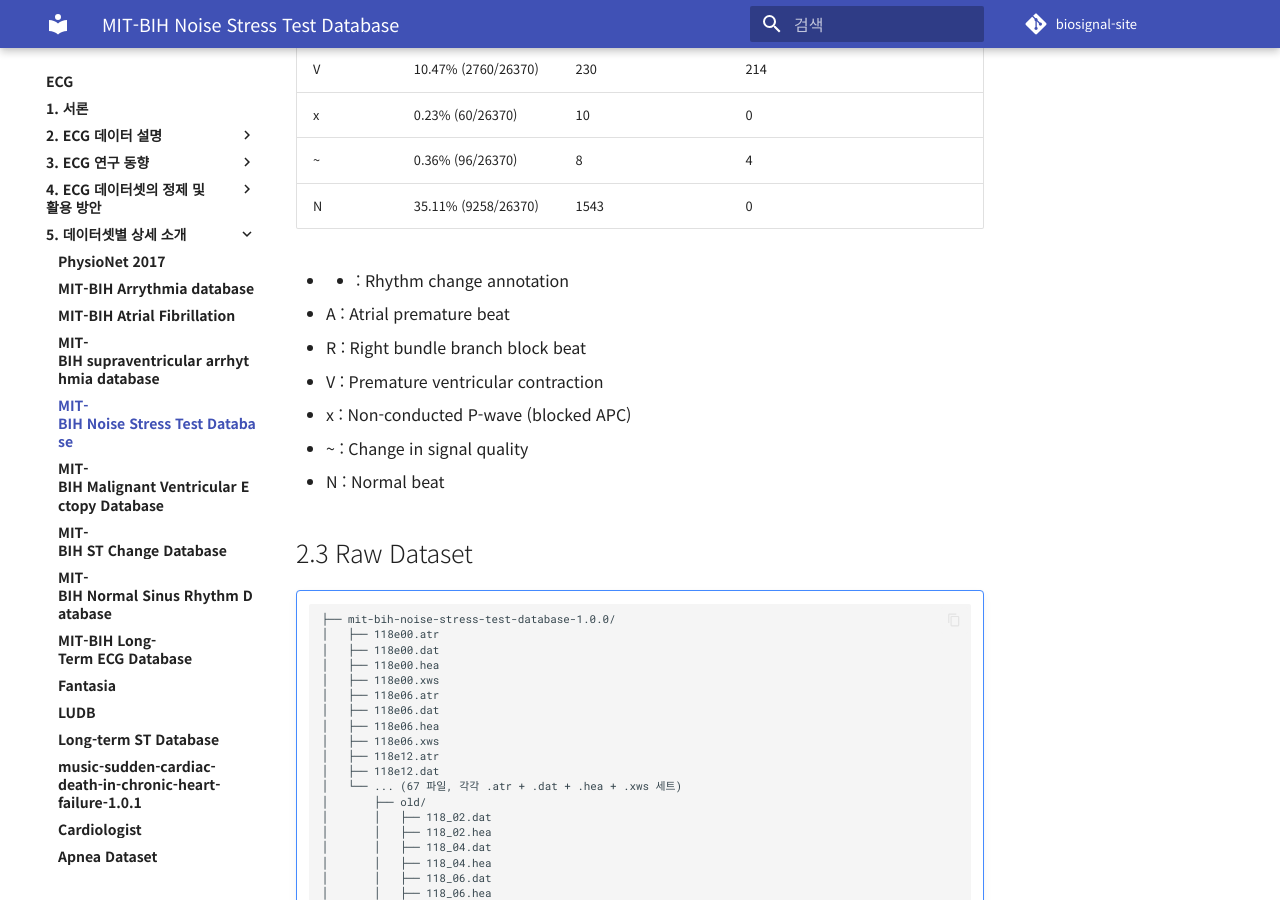
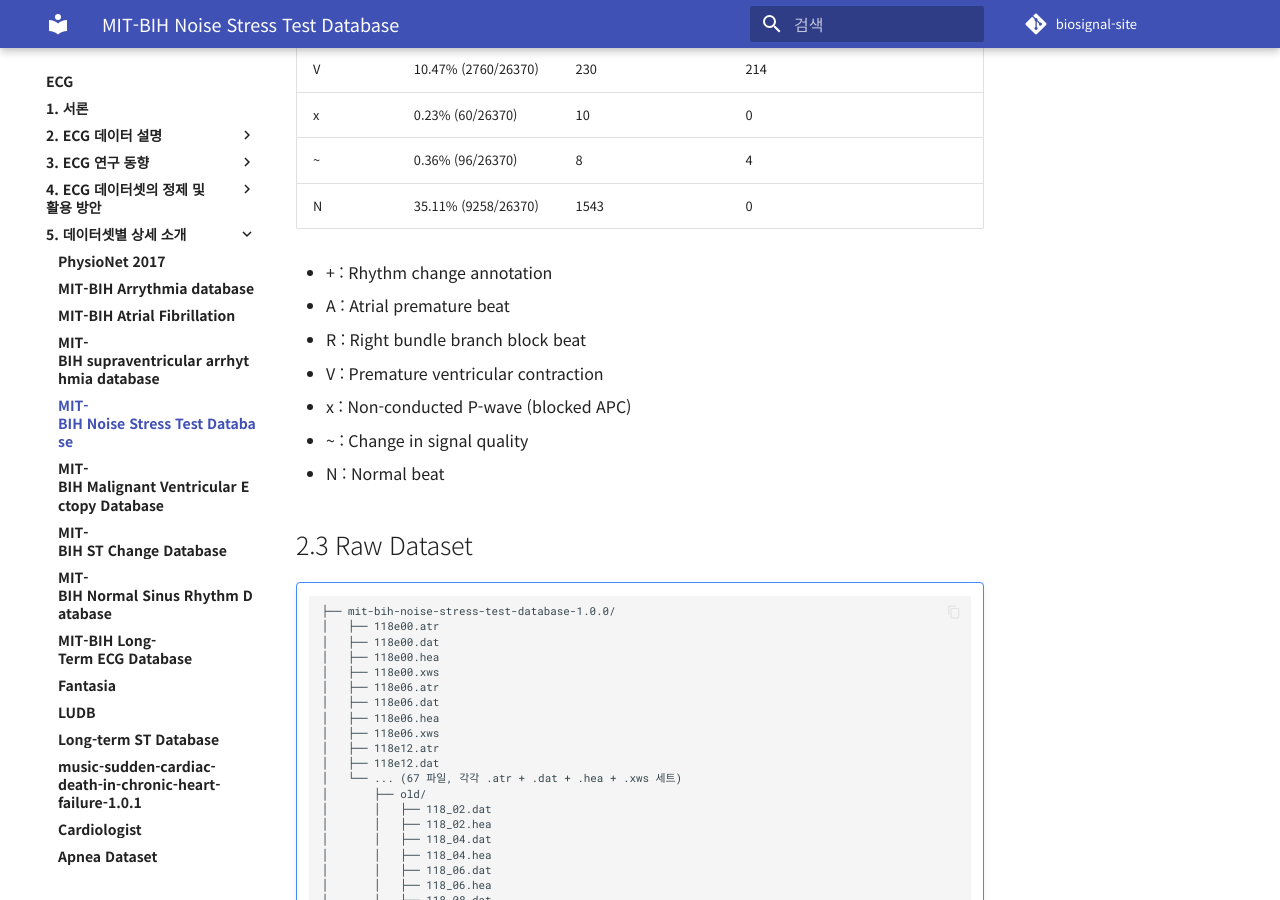
Before and after one commit to iwantjeonyeok/biosignal-site, an MkDocs documentation site: the page built from docs/ecg/mit-bih-noise-stress-test-database.md, in a window 1280 px wide and 900 px high, scrolled down 955 px. Built offline with MkDocs 1.6.1 and Material for MkDocs 9.7.7, drawn with Linux system fonts in a browser that asks for light colours; comment, search, counter and statistics services are not loaded.

```diff
--- a/docs/ecg/mit-bih-noise-stress-test-database.md
+++ b/docs/ecg/mit-bih-noise-stress-test-database.md
@@ -22,7 +22,7 @@ MIT-BIH noise stress database는 실제 환경에서 발생하는 다양한 노
 | ~ | 0.36% (96/26370) | 8 | 4 |
 | N | 35.11% (9258/26370) | 1543 | 0 |
 
-- + : Rhythm change annotation
+- \+ : Rhythm change annotation
 - A : Atrial premature beat
 - R : Right bundle branch block beat
 - V : Premature ventricular contraction
```
